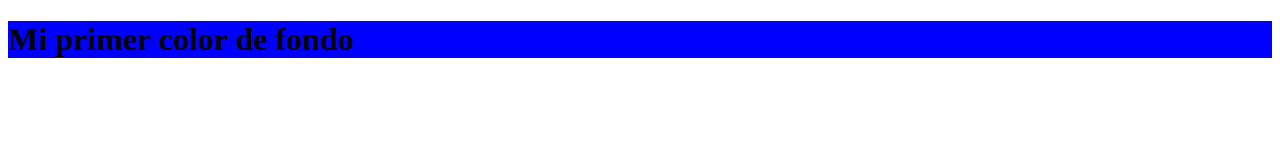
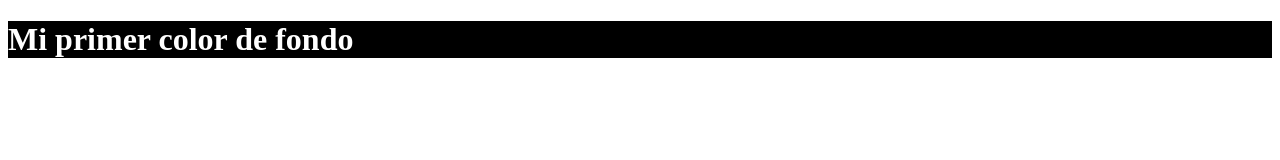
Before and after one commit to ADRIAN200717/14-04-2025, a plain HTML site: page index.html in a window 1280 px wide. Drawn offline with Linux system fonts and the light colour scheme.

Commit message:
index.html

```diff
--- a/index.html
+++ b/index.html
@@ -6,7 +6,8 @@
     <title>Document</title>
     <style>
     h1{
-        background-color:blue
+        background-color:black;
+        color:white
     }
 </style>
 </head>
```
